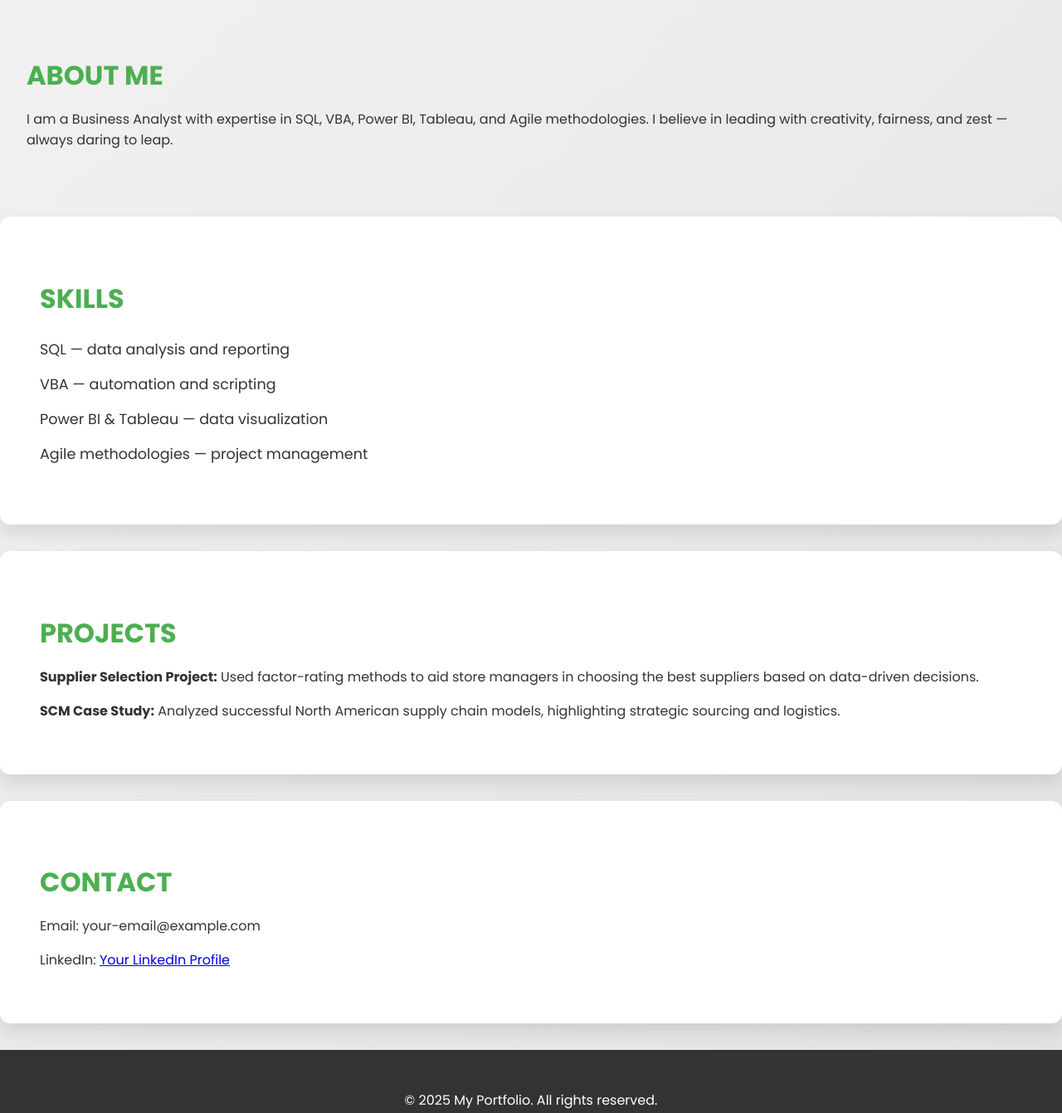
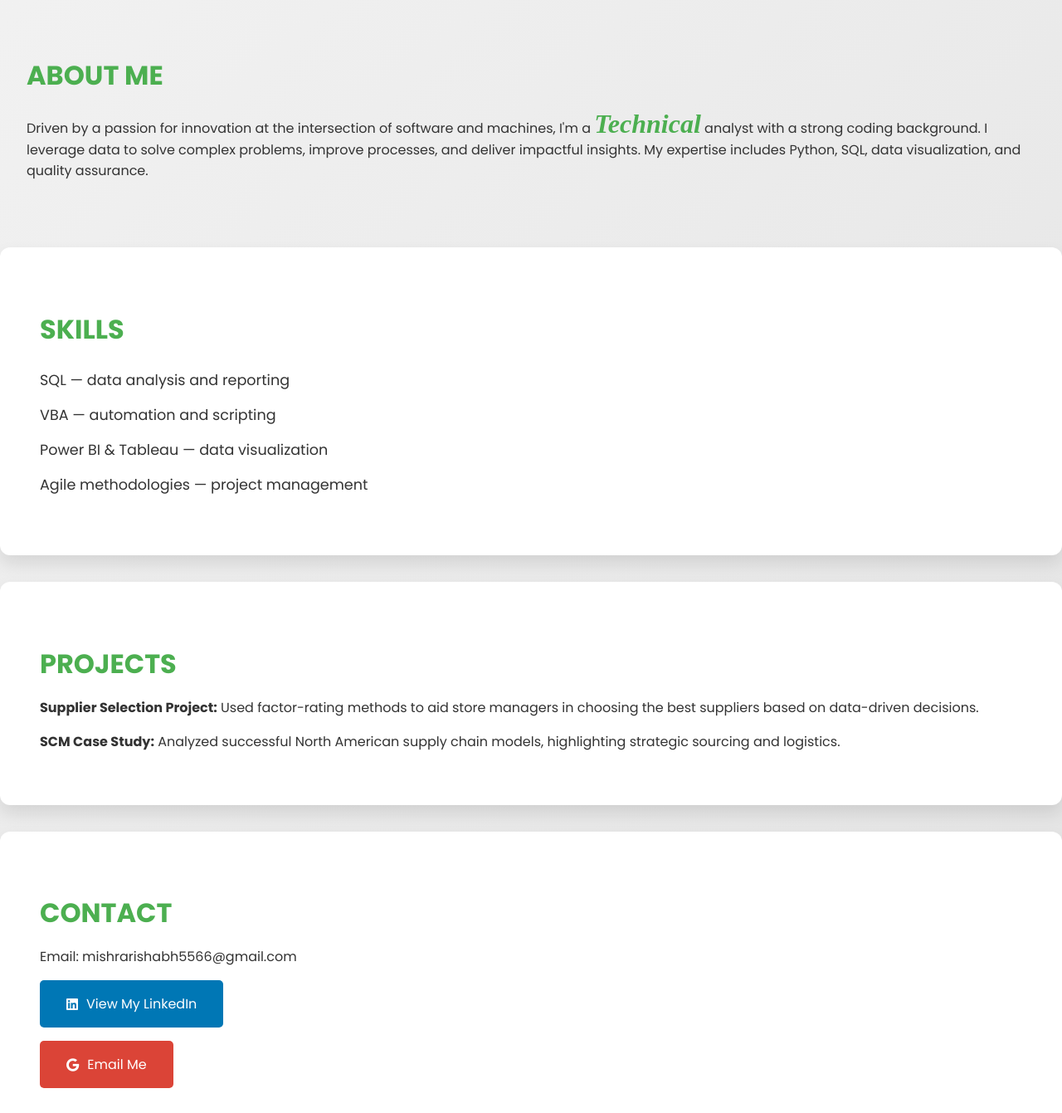
Before and after one commit to Rishabh0201/my-portfolio, a plain HTML site: page index.html in a window 1280 px wide. Shown: the part 340-1681 px from the top of the page at 83% size. Drawn offline with Linux system fonts and the light colour scheme; a web font is replaced by a local one.

Commit message:
Update index.html

```diff
--- a/index.html
+++ b/index.html
@@ -4,8 +4,10 @@
     <meta charset="UTF-8">
     <meta name="viewport" content="width=device-width, initial-scale=1.0">
     <title>My Portfolio</title>
+    <link rel="stylesheet" href="https://cdnjs.cloudflare.com/ajax/libs/font-awesome/6.0.0-beta3/css/all.min.css"> <!-- Add Font Awesome -->
     <style>
         @import url('https://fonts.googleapis.com/css2?family=Poppins:wght@300;400;700&display=swap');
+        @import url('https://fonts.googleapis.com/css2?family=Vijaya&display=swap'); /* Added Vijaya font */
 
         body {
             font-family: 'Poppins', sans-serif;
@@ -182,11 +184,50 @@
                 font-size: 1.1rem;
             }
         }
+
+        .linkedin-btn, .gmail-btn {
+            background-color: #0077b5;
+            color: white;
+            font-size: 1rem;
+            padding: 1rem 2rem;
+            border: none;
+            border-radius: 5px;
+            display: inline-flex;
+            align-items: center;
+            cursor: pointer;
+            text-decoration: none;
+            transition: all 0.3s ease;
+            margin-right: 10px;
+        }
+
+        .gmail-btn {
+            background-color: #db4437; /* Gmail color */
+        }
+
+        .linkedin-btn:hover {
+            background-color: #005f85;
+            transform: scale(1.1);
+        }
+        .gmail-btn:hover {
+            background-color: #db544;
+            transform: scale(1.1);
+        }
+
+        .linkedin-btn i, .gmail-btn i {
+            margin-right: 10px;
+        }
+
+        .highlight {
+            font-family: 'Vijaya', serif; /* Use Vijaya font */
+            font-size: 2.0rem; /* Larger font size */
+            font-weight: bold; /* Bold text */
+            color: #4CAF50; /* Green color */
+        }
     </style>
 </head>
 <body>
     <header>
-        <h1>Welcome to My Portfolio</h1>
+        <h1>Rishabh Mishra</h1>
         <p>Dare to Leap — Showcasing my skills and projects</p>
     </header>
 
@@ -199,7 +240,7 @@
 
     <section id="about">
         <h2>About Me</h2>
-        <p>I am a Business Analyst with expertise in SQL, VBA, Power BI, Tableau, and Agile methodologies. I believe in leading with creativity, fairness, and zest — always daring to leap.</p>
+        <p>Driven by a passion for innovation at the intersection of software and machines, I'm a <span class="highlight"><i>Technical</i></span> analyst with a strong coding background. I leverage data to solve complex problems, improve processes, and deliver impactful insights. My expertise includes Python, SQL, data visualization, and quality assurance.</p>
     </section>
 
     <section id="skills" class="skills">
@@ -220,8 +261,17 @@
 
     <section id="contact" class="contact">
         <h2>Contact</h2>
-        <p>Email: your-email@example.com</p>
-        <p>LinkedIn: <a href="#">Your LinkedIn Profile</a></p>
+        <p>Email: mishrarishabh5566@gmail.com</p>
+        <p>
+            <a href="https://www.linkedin.com/in/rishabhmishra02/" class="linkedin-btn" target="_blank">
+                <i class="fab fa-linkedin"></i> View My LinkedIn
+            </a>
+        </p>
+        <p>
+            <a href="mailto:mishrarishabh5566@gmail.com" class="gmail-btn">
+                <i class="fab fa-google"></i> Email Me
+            </a>
+        </p>
     </section>
 
     <footer>
```
